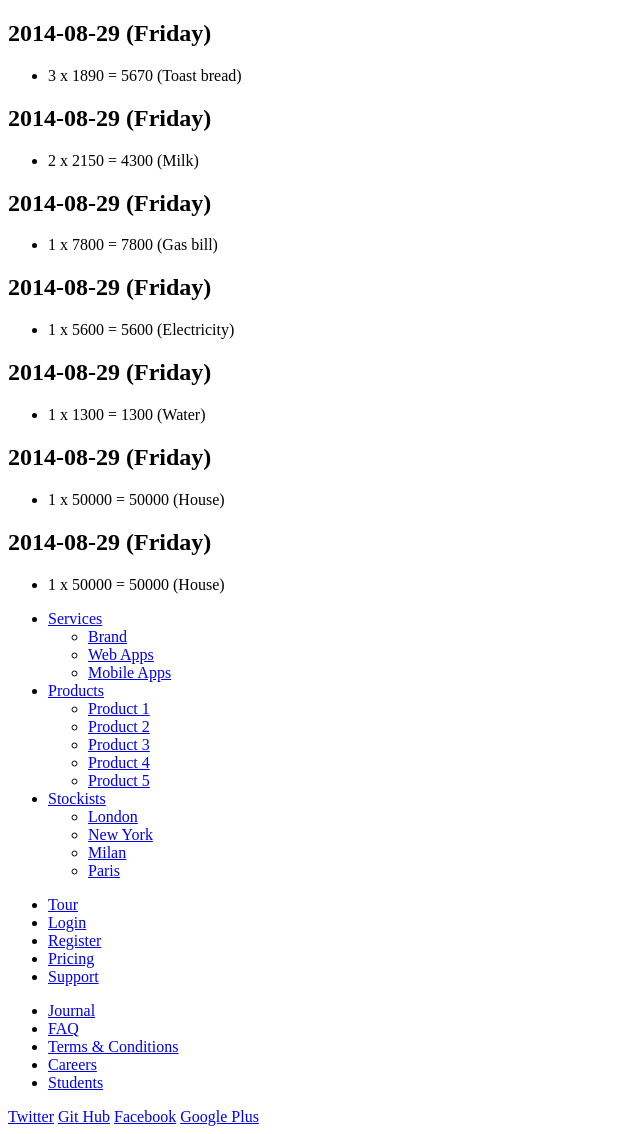
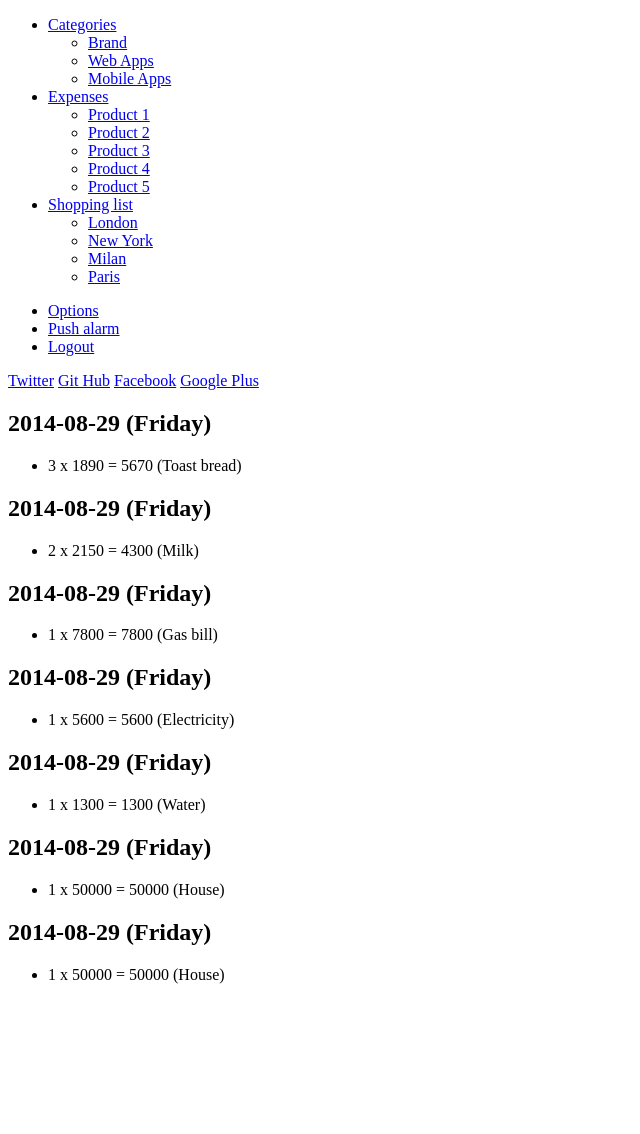
Before and after one commit to muminoff/oh-my-wallet, a Django app: page / in a window 1280 px wide. Shown: the part 121-1255 px from the top of the page, without its empty margins (0-640 px from the left). After the commit the page ends 1105 px from the top, so only its background shows below. Run offline with Django 3.2, Linux system fonts and the light colour scheme; data comes from the database, SQL or seed files in the repository; some libraries are stand-ins or nearby versions.

Commit message:
Nice indent

```diff
--- a/templates/base.html
+++ b/templates/base.html
@@ -25,68 +25,11 @@
     </nav>
     <a id="cd-menu-trigger" href="#0"><span class="cd-menu-text">Menu</span><span class="cd-menu-icon"></span></a>
     </header>
+    {% include "nav.html" %}
+
     <main class="cd-main-content">
-
     {% block content %}{% endblock %}
-
     </main>
-
-    <nav id="cd-lateral-nav">
-        <ul class="cd-navigation">
-            <li class="item-has-children">
-                <a href="#0">Services</a>
-                <ul class="sub-menu">
-                    <li><a href="#0">Brand</a></li>
-                    <li><a href="#0">Web Apps</a></li>
-                    <li><a href="#0">Mobile Apps</a></li>
-                </ul>
-            </li>
-
-            <li class="item-has-children">
-                <a href="#0">Products</a>
-                <ul class="sub-menu">
-                    <li><a href="#0">Product 1</a></li>
-                    <li><a href="#0">Product 2</a></li>
-                    <li><a href="#0">Product 3</a></li>
-                    <li><a href="#0">Product 4</a></li>
-                    <li><a href="#0">Product 5</a></li>
-                </ul>
-            </li>
-
-            <li class="item-has-children">
-                <a href="#0">Stockists</a>
-                <ul class="sub-menu">
-                    <li><a href="#0">London</a></li>
-                    <li><a href="#0">New York</a></li>
-                    <li><a href="#0">Milan</a></li>
-                    <li><a href="#0">Paris</a></li>
-                </ul>
-            </li>
-        </ul>
-
-        <ul class="cd-navigation cd-single-item-wrapper">
-            <li><a href="#0">Tour</a></li>
-            <li><a href="#0">Login</a></li>
-            <li><a href="#0">Register</a></li>
-            <li><a href="#0">Pricing</a></li>
-            <li><a href="#0">Support</a></li>
-        </ul>
-
-        <ul class="cd-navigation cd-single-item-wrapper">
-            <li><a class="current" href="#0">Journal</a></li>
-            <li><a href="#0">FAQ</a></li>
-            <li><a href="#0">Terms &amp; Conditions</a></li>
-            <li><a href="#0">Careers</a></li>
-            <li><a href="#0">Students</a></li>
-        </ul>
-
-        <div class="cd-navigation socials">
-            <a class="cd-twitter cd-img-replace" href="#0">Twitter</a>
-            <a class="cd-github cd-img-replace" href="#0">Git Hub</a>
-            <a class="cd-facebook cd-img-replace" href="#0">Facebook</a>
-            <a class="cd-google cd-img-replace" href="#0">Google Plus</a>
-        </div>
-    </nav>
 
     {% compressed_js 'jquery' %}
     {% compressed_js 'main' %}
--- /dev/null
+++ b/templates/nav.html
@@ -0,0 +1,46 @@
+<nav id="cd-lateral-nav">
+<ul class="cd-navigation">
+  <li class="item-has-children">
+  <a href="#0">Categories</a>
+  <ul class="sub-menu">
+    <li><a href="#0">Brand</a></li>
+    <li><a href="#0">Web Apps</a></li>
+    <li><a href="#0">Mobile Apps</a></li>
+  </ul>
+  </li>
+
+  <li class="item-has-children">
+  <a href="#0">Expenses</a>
+  <ul class="sub-menu">
+    <li><a href="#0">Product 1</a></li>
+    <li><a href="#0">Product 2</a></li>
+    <li><a href="#0">Product 3</a></li>
+    <li><a href="#0">Product 4</a></li>
+    <li><a href="#0">Product 5</a></li>
+  </ul>
+  </li>
+
+  <li class="item-has-children">
+  <a href="#0">Shopping list</a>
+  <ul class="sub-menu">
+    <li><a href="#0">London</a></li>
+    <li><a href="#0">New York</a></li>
+    <li><a href="#0">Milan</a></li>
+    <li><a href="#0">Paris</a></li>
+  </ul>
+  </li>
+</ul>
+
+<ul class="cd-navigation cd-single-item-wrapper">
+  <li><a href="#0">Options</a></li>
+  <li><a href="#0">Push alarm</a></li>
+  <li><a href="#0">Logout</a></li>
+</ul>
+
+<div class="cd-navigation socials">
+  <a class="cd-twitter cd-img-replace" href="#0">Twitter</a>
+  <a class="cd-github cd-img-replace" href="#0">Git Hub</a>
+  <a class="cd-facebook cd-img-replace" href="#0">Facebook</a>
+  <a class="cd-google cd-img-replace" href="#0">Google Plus</a>
+</div>
+</nav>
```
Lines whose indentation alone changed are shown as unchanged.
